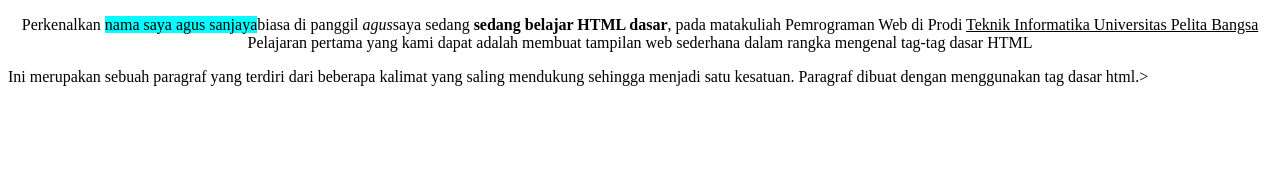
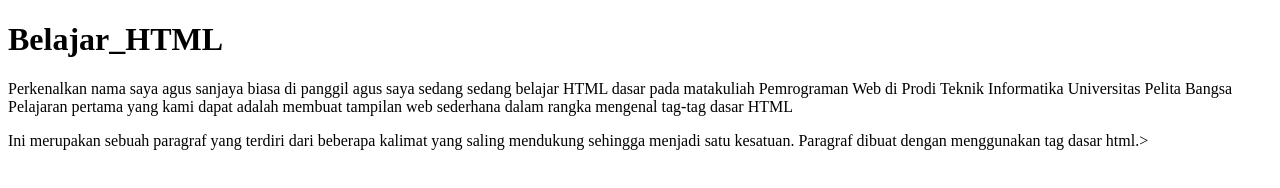
Before and after one commit to agussanjaya16/Lab1web, a plain HTML site: page Lab1_tag_dasar_.html in a window 1280 px wide. Drawn offline with Linux system fonts and the light colour scheme.

Commit message:
menambahkan teks

```diff
--- a/index.html
+++ b/Lab1_tag_dasar_.html
@@ -4,13 +4,14 @@
     <meta charset="UTF-8">
     <meta http-equiv="X-UA-Compatible" content="IE=edge">
     <meta name="viewport" content="width=device-width, initial-scale=1.0">
-    <title>Agus</title>
+    <title>Belajar_HTML</title>
 </head>
 <body>
 
 <!-- paragraf pertama -->
-<p align="center">Perkenalkan <span style="background-color:aqua">nama saya agus sanjaya</span>biasa di panggil <i>agus</i>saya sedang <b>sedang belajar HTML dasar</b>, pada matakuliah Pemrograman Web di Prodi
-    <u>Teknik Informatika Universitas Pelita Bangsa</u> Pelajaran pertama yang kami dapat
+<h1>Belajar_HTML</h1>
+<p>Perkenalkan nama saya agus sanjaya biasa di panggil agus saya sedang sedang belajar HTML dasar pada matakuliah Pemrograman Web di Prodi
+    Teknik Informatika Universitas Pelita Bangsa Pelajaran pertama yang kami dapat
     adalah membuat tampilan web sederhana dalam rangka mengenal tag-tag dasar
     HTML</p>
 <!-- paragraf kedua -->
```
Also changed, not shown: 1 other file.
